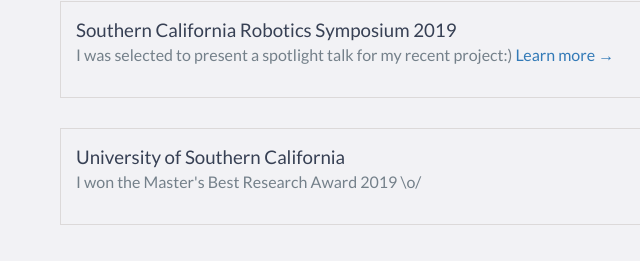
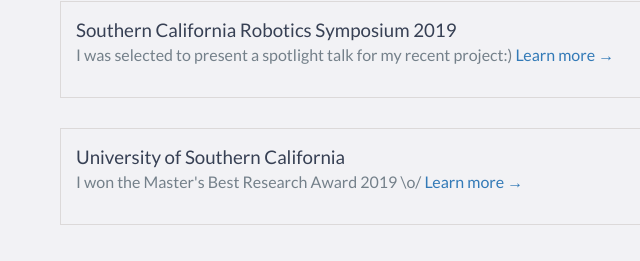
Before and after one commit to TaoChenOSU/TaoChenOSU.github.io, a website: page index.html in a window 1280 px wide. Shown: the part 2887-3148 px from the top of the page, 230-870 px from the left. Drawn offline with nearby package versions, Linux system fonts and the light colour scheme.

Commit message:
Add link to Best Research Award 2019

```diff
--- a/index.html
+++ b/index.html
@@ -173,7 +173,7 @@
         <div class="recent-news-block">
             <h3>University of Southern California</h3>
             <span class="recent-news-date">March, 2019</span>
-            <h4>I won the Master's Best Research Award 2019 \o/</h4>
+            <h4>I won the Master's Best Research Award 2019 \o/ <a href="https://viterbigrad.usc.edu/masters-awards-2019/">Learn more →</a></h4>
         </div>
     </div>
     <!-- End #recent -->
```
